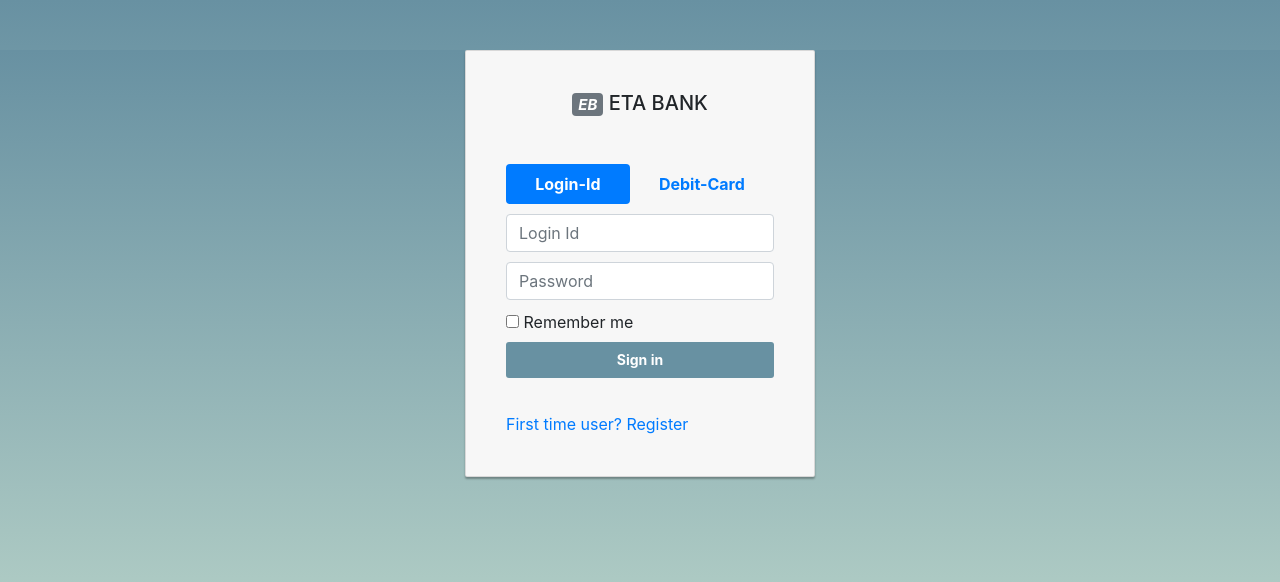
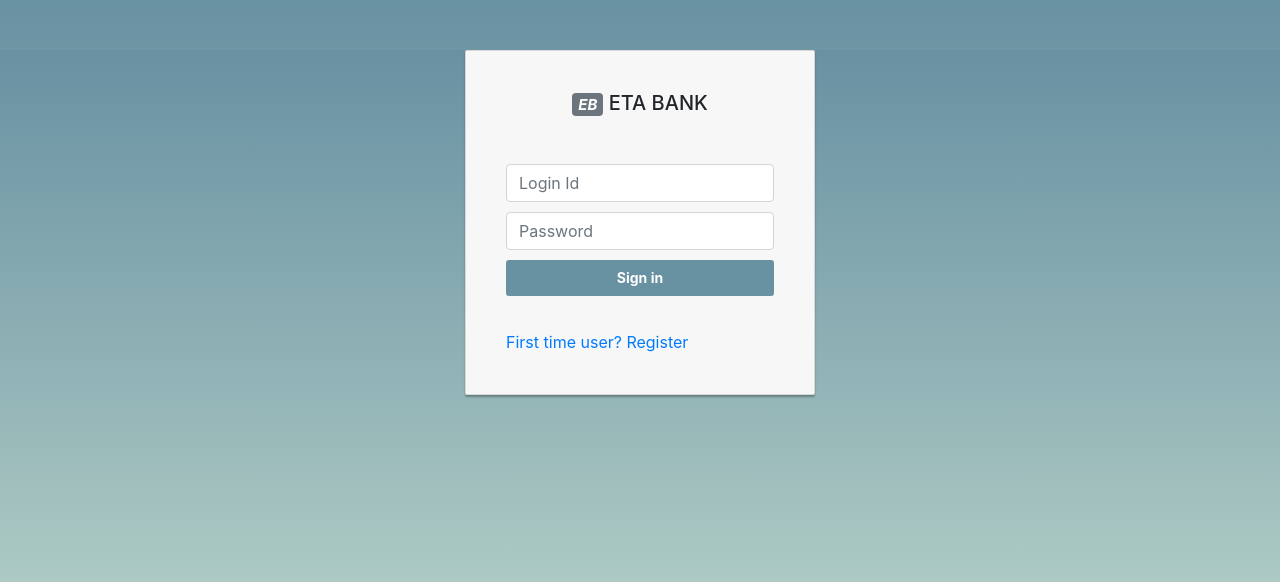
Before and after one commit to pratiks14/newbankapp, a Flask app: page /netlogin in a window 1280 px wide. Shown: the top 582 px of the page. Run offline with Flask 2, Linux system fonts and the light colour scheme; parts of the project's set-up code (start-up, migrations or seed data) failed here and were passed over; some libraries are stand-ins or nearby versions.

Commit message:
Update netbanklogin.html

```diff
--- a/templates/netbanklogin.html
+++ b/templates/netbanklogin.html
@@ -178,25 +178,25 @@ body, html {
     <div class="container">
         <div class="card card-container">
             <!-- <img class="profile-img-card" src="//lh3.googleusercontent.com/-6V8xOA6M7BA/AAAAAAAAAAI/AAAAAAAAAAA/rzlHcD0KYwo/photo.jpg?sz=120" alt="" /> -->
-            <h5 class="card-title text-center"><span class="badge badge-secondary"><i>EB</i></span>  ETA BANK</h5>
+            <h5 class="card-title text-center" id="homepage" style="cursor:pointer;"><span class="badge badge-secondary"><i>EB</i></span>  ETA BANK</h5>
             <p id="profile-name" class="profile-name-card"></p>
-            <ul class="nav nav-pills nav-fill" >
+            <!-- <ul class="nav nav-pills nav-fill" >
                     <li class="nav-item ">
                             <p class="profile-name-card"  ><a class="nav-link active" id="id-btn" href="">Login-Id</a></p>
                     </li>
                     <li class="nav-item" >
                             <p class="profile-name-card" ><a class="nav-link " id="card-btn" href="">Debit-Card</a></p>
                     </li>
-            </ul>
+            </ul>         -->
             <form class="form-signin " id="id-form">
                 <span id="reauth-email" class="reauth-email"></span>
                 <input type="text" name="customerid" id="inputID" class="form-control" placeholder="Login Id" required >
                 <input type="password" name="password" id="inputPin" class="form-control" placeholder="Password" required>
-                <div id="remember" class="checkbox">
+                <!-- <div id="remember" class="checkbox">
                     <label>
                         <input type="checkbox" value="remember-me"> Remember me
                     </label>
-                </div>
+                </div> -->
                 <button class="btn btn-lg btn-primary btn-block btn-signin" type="submit">Sign in</button>
             <!-- /form -->
             <!-- <a href="" class="forgot-password" disabled>
@@ -207,7 +207,7 @@ body, html {
                 First time user? Register
             </a>
             </form>
-            <form class="form-signin " id="card-form">
+            <!-- <form class="form-signin " id="card-form">
                     <span id="reauth-email" class="reauth-email"></span>
                     <input type="text" name="cardno" id="inputNumber" class="form-control" placeholder="Card No" required>
                     <input type="password" name="pin" id="inputPassword" class="form-control" placeholder="4 Digit PIN" required>
@@ -217,7 +217,7 @@ body, html {
                         </label>
                     </div>
                     <button class="btn btn-lg btn-primary btn-block btn-signin" type="submit">Sign in</button>
-            </form>
+            </form> -->
         </div><!-- /card-container -->
         <div class="modal fade" id="loginModal" role="dialog">
             <div class="vertical-alignment-helper">
@@ -244,26 +244,31 @@ body, html {
 <script src="https://stackpath.bootstrapcdn.com/bootstrap/4.1.1/js/bootstrap.min.js" integrity="sha384-smHYKdLADwkXOn1EmN1qk/HfnUcbVRZyYmZ4qpPea6sjB/pTJ0euyQp0Mk8ck+5T" crossorigin="anonymous"></script>
 
 <script>
+
+$('#homepage').click(function(Event){
+    event.preventDefault();
+    window.location.href = '/';
+});
 // $(window).load(function(){
 //     $('#card-form').hide();
 // });
-window.onload = function(){
-    $('#card-form').hide();
-};
-$('#card-btn').click(function(event){
-    event.preventDefault();
-    $('#card-form').show();
-    $('#id-form').hide();
-    $('#id-btn').removeClass('active');
-    $('#card-btn').addClass('active');
-});
-$('#id-btn').click(function(event){
-    event.preventDefault();
-    $('#id-form').show();
-    $('#card-form').hide();
-    $('#card-btn').removeClass('active');
-    $('#id-btn').addClass('active');
-});
+// window.onload = function(){
+//     $('#card-form').hide();
+// };
+// $('#card-btn').click(function(event){
+//     event.preventDefault();
+//     $('#card-form').show();
+//     $('#id-form').hide();
+//     $('#id-btn').removeClass('active');
+//     $('#card-btn').addClass('active');
+// });
+// $('#id-btn').click(function(event){
+//     event.preventDefault();
+//     $('#id-form').show();
+//     $('#card-form').hide();
+//     $('#card-btn').removeClass('active');
+//     $('#id-btn').addClass('active');
+// });
 $('#id-form').submit(function(event)
  	{
  		event.preventDefault();
@@ -278,11 +283,8 @@ $('#id-form').submit(function(event)
 
  		});
 
- 		$('#loginModal .modal-header').html('<h3><i class="far fa-check-square"></i> Verifing..</h3>');
- 		$('#loginModal .modal-body').html('<ol class="breadcrumb"><li class="active"><i class="fas fa-angle-right"></i> Checking Inputs..</li></ol>');
- 		$('#loginModal .modal-footer').html('');
 
- 		$("#loginModal").modal("show");
+
  		$.ajax({
  			type : 'POST',
  			url : '/idlogin',
@@ -293,23 +295,25 @@ $('#id-form').submit(function(event)
  			{
 
                 // $(".container").hide();
-                setTimeout(function(){
-                    $('#loginModal .modal-header').html('<h3><i class="fas fa-check-square"></i> Successfull</h3>');
+
+                $('#loginModal .modal-header').html('<h3><i class="fas fa-check-square"></i> Successfull</h3>');
                 $('#loginModal .modal-body').html('<ol class="breadcrumb"><li class="active"><i class="fas fa-angle-right"></i> '+result+'</li></ol>');
-                    },2000);
+                $("#loginModal").modal("show");
+
 
                 setTimeout(function(){
-                        window.location.href = '/main';
+                        window.location.href = '{{location}}';
                     },3000);
 
 
  			},
  			error:function(response){
- 				setTimeout(function(){
+
  					$('#loginModal .modal-header').html('<h3><i class="fas fa-exclamation-triangle"></i> Error</h3>');
  					$('#loginModal .modal-body').html('<ol class="breadcrumb"><li class="active"><i class="fas fa-angle-right"></i> '+response.responseJSON+'</li></ol>');
  					$('#loginModal .modal-footer').html('<button type="button" class="btn" data-dismiss="modal">Close</button>');
- 						},2000);
+                    $("#loginModal").modal("show");
+
  			}
  			// statusCode: {
 
@@ -319,72 +323,7 @@ $('#id-form').submit(function(event)
  			// 	}
  			// }
  		});
-     });
-$('#card-form').submit(function(event)
- 	{
- 		event.preventDefault();
- 		data  = {};
- 		$.map($('#card-form').serializeArray(),function(ele,index){
-            if (ele["name"] == "password"){
-                data[ele["name"]] = ele["value"];
-             }
-             else{
- 			    data[ele["name"]] = $.trim(ele["value"]);
-             }
+    });
 
- 		});
-
- 		$('#loginModal .modal-header').html('<h3><i class="far fa-check-square"></i> Verifing..</h3>');
- 		$('#loginModal .modal-body').html('<ol class="breadcrumb"><li class="active"><i class="fas fa-angle-right"></i> Checking Inputs..</li></ol>');
- 		$('#loginModal .modal-footer').html('');
-
- 		$("#loginModal").modal("show");
- 		$.ajax({
- 			type : 'POST',
- 			url : '/login',
- 			processData:false,
- 			data :JSON.stringify(data),
- 			contentType: 'application/ajax; charset=utf-8',
- 			success:function(result)
- 			{
- 				if(result)
- 				{
- 					// $(".container").hide();
- 					setTimeout(function(){
- 						$('#loginModal .modal-header').html('<h3><i class="fas fa-check-square"></i> Successfull</h3>');
- 					$('#loginModal .modal-body').html('<ol class="breadcrumb"><li class="active"><i class="fas fa-angle-right"></i> '+result+'</li></ol>');
- 						},2000);
-
-
- 					setTimeout(function(){
- 							window.location.href = '/main';
- 						},3000);
- 				}
- 				else
- 				{
- 					setTimeout(function(){
- 						$('#loginModal .modal-header').html('<h3><i class="fas fa-exclamation-triangle"> Error</h3>');
- 						$('#loginModal .modal-body').html('<ol class="breadcrumb"><li class="active"><i class="fas fa-angle-right"></i> Invalid Credentials!!</li></ol>');
- 						$('#loginModal .modal-footer').html('<button type="button" class="btn " data-dismiss="modal">Close</button>');
- 						},2000);
-
- 				}
- 			},
- 			error:function(response){
- 				setTimeout(function(){
- 					$('#loginModal .modal-header').html('<h3><i class="fas fa-exclamation-triangle"></i> Error</h3>');
- 					$('#loginModal .modal-body').html('<ol class="breadcrumb"><li class="active"><i class="fas fa-angle-right"></i> '+response.responseJSON+'</li></ol>');
- 					$('#loginModal .modal-footer').html('<button type="button" class="btn" data-dismiss="modal">Close</button>');
- 						},2000);
- 			}
- 			// statusCode: {
-
- 			// 	401:function(){
-
-
- 			// 	}
- 			// }
- 		});
-     });
 </script>
 </body>
```
